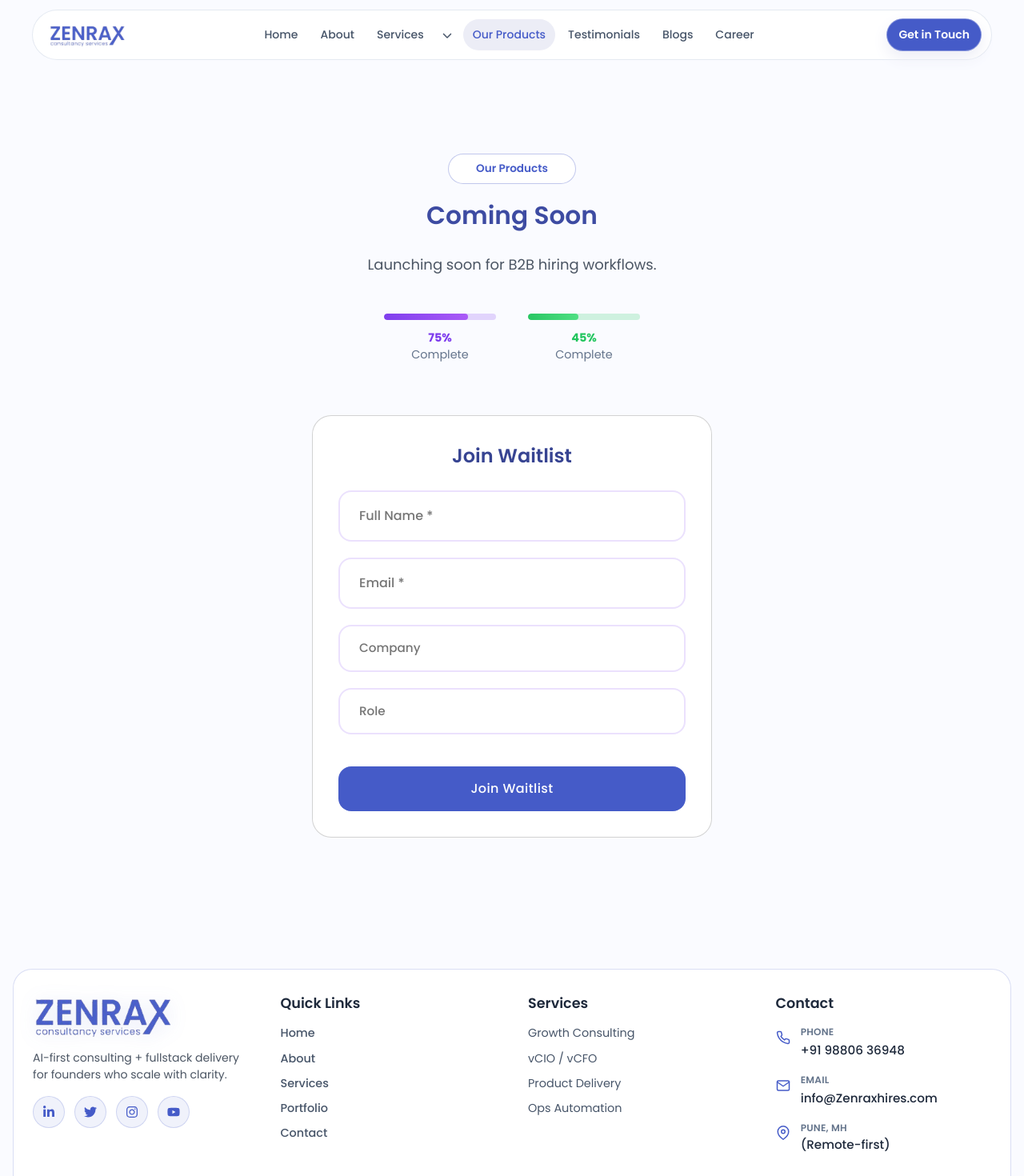
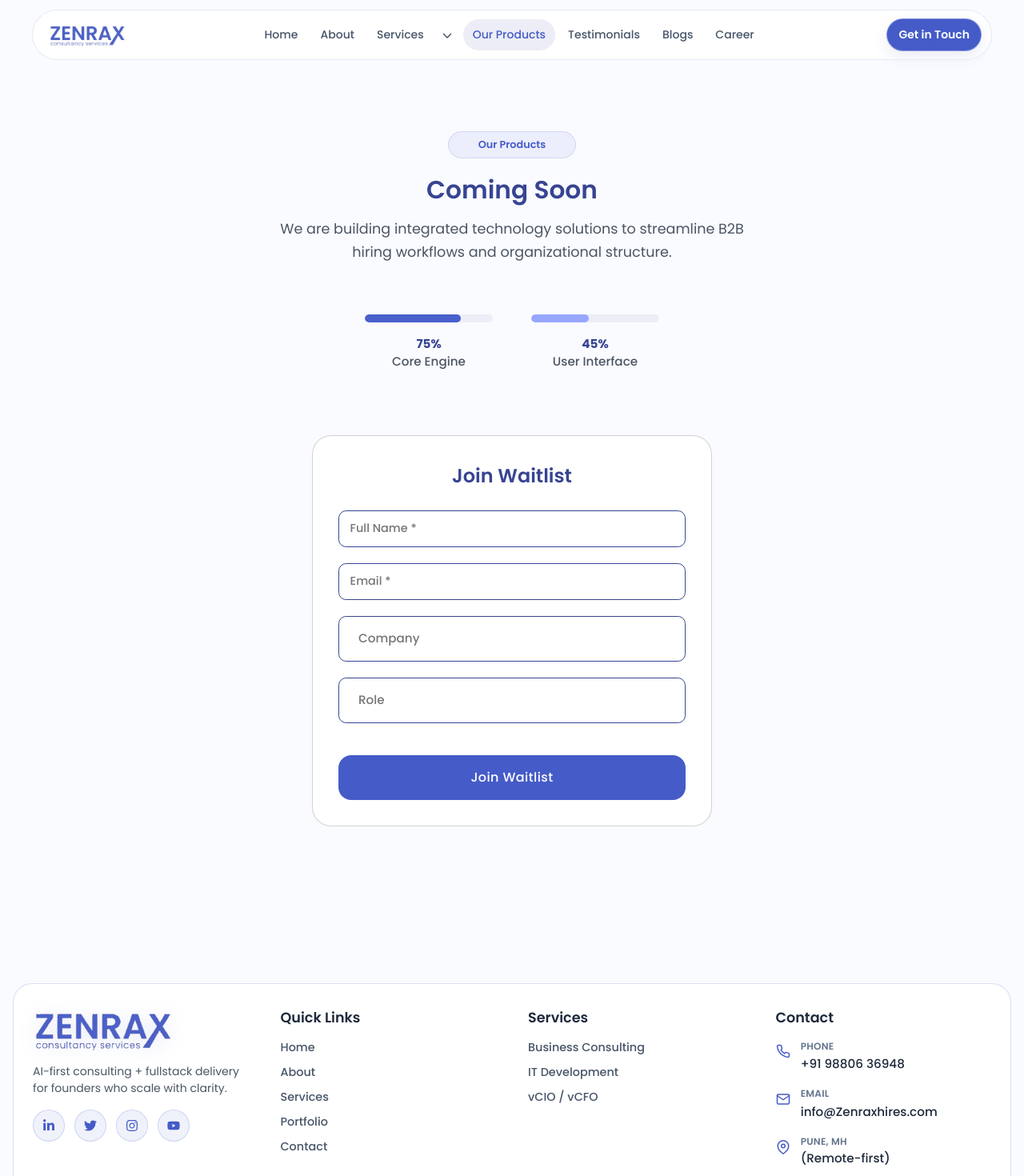
Before and after one commit to phpdhrishi-ux/Company-Webiste-Project, a React (Vite) app: page /products in a window 1280 px wide. Shown: the top 1470 px of the page at 80% size. Built offline with nearby package versions, Linux system fonts and the light colour scheme.

Commit message:
Footer Updated

```diff
--- a/src/components/Footer.jsx
+++ b/src/components/Footer.jsx
@@ -149,18 +149,21 @@
               >
                 Services
               </h3>
-              {services.map((service) => (
-                <p
-                  key={service}
-                  style={{
-                    marginBottom: "0.6rem",
-                    fontSize: "0.9rem",
-                    color: "#475569",
-                    margin: "0 0 0.6rem 0",
-                  }}
-                >
-                  {service}
-                </p>
+              {services.map(([label, href]) => (
+                <a
+                key={href}
+                href={href}
+                style={{
+                  display: "block",
+                  marginBottom: "0.6rem",
+                  color: "#475569",
+                  fontSize: "0.9rem",
+                  fontWeight: 500,
+                  textDecoration: "none",
+                }}
+              >
+                {label}
+              </a>
               ))}
             </div>
 
@@ -237,10 +240,9 @@
 ];
 
 const services = [
-  "Growth Consulting",
-  "vCIO / vCFO",
-  "Product Delivery",
-  "Ops Automation",
+  ["Business Consulting" ,"/consulting" ],
+  ["IT Development" , "/it-development"],
+  ["vCIO / vCFO" , "/vcio-vcfo"],
 ];
 
 const ContactRow = ({ label, value, href, Icon }) => (
--- a/src/components/GlassLayout.css
+++ b/src/components/GlassLayout.css
@@ -1055,29 +1055,32 @@
 /* =========================================================
       19) PRODUCTS (COMING SOON)
       ========================================================= */
-
+/* Progress Bar Container */
 .coming-soon-progress {
-  width: 140px;
-  height: 8px;
-  border-radius: 4px;
+  width: 160px; /* Slightly wider for better visibility */
+  height: 10px;  /* Match the thickness of the blogs visual elements */
+  border-radius: 9999px;
   overflow: hidden;
   margin: 0 auto 0.25rem;
+  background-color: var(--primary-l) !important; /* Soft brand blue background */
 }
 
+/* Progress Fill Animation */
 .progress-fill {
   height: 100%;
-  border-radius: 4px;
+  border-radius: 9999px;
   transition: width 2s ease-in-out;
   animation: progressPulse 2s ease-in-out infinite;
 }
 
 @keyframes progressPulse {
-  0%,
-  100% {
+  0%, 100% {
     opacity: 1;
+    filter: brightness(1);
   }
   50% {
-    opacity: 0.8;
+    opacity: 0.9;
+    filter: brightness(1.1);
   }
 }
 
--- a/src/components/WaitlistForm.jsx
+++ b/src/components/WaitlistForm.jsx
@@ -17,9 +17,9 @@
 
   const inputStyle = {
     width: "100%",
-    padding: "1.125rem 1.5rem",
-    borderRadius: "1rem",
-    border: "2px solid rgba(124,58,237,0.15)",
+    padding: "0.7rem 0.85rem",
+    borderRadius: "0.6rem",
+    border: "1px solid #374492",
     background: "rgba(255,255,255,0.95)",
     backdropFilter: "blur(20px)",
     fontSize: "1rem",
@@ -28,6 +28,9 @@
     outline: "none",
     boxSizing: "border-box",
     boxShadow: "0 4px 20px rgba(124,58,237,0.08)",
+    color: "#111827",
+    fontSize: "0.9rem",
+    outline: "none",
   };
 
   const handleChange = (e) =>
--- a/src/pages/Contact.jsx
+++ b/src/pages/Contact.jsx
@@ -23,7 +23,6 @@
     borderRadius: "0.6rem",
     border: "none",
     backgroundColor: "transparent",
-    color: "#111827",
     fontSize: "0.9rem",
     outline: "none",
   };
@@ -85,9 +84,19 @@
       >
         {/* Intro Section */}
         <div style={{ maxWidth: "46rem", marginBottom: "2.5rem" }}>
-          <div
+        <div
             className="gradient-rounded-text-box"
-            style={{ marginBottom: "1.5rem" }}
+            style={{
+              margin: "0 0 1.25rem 0", // Margin bottom to space it from the heading
+              background: "rgba(69, 91, 200, 0.08)",
+              color: "#455bc8",
+              border: "1px solid rgba(69, 91, 200, 0.15)",
+              padding: "0.4rem 1.25rem",
+              borderRadius: "99px",
+              fontSize: "0.8rem",
+              fontWeight: 600,
+              width: "fit-content",
+            }}
           >
             Contact
           </div>
--- a/src/pages/Products.jsx
+++ b/src/pages/Products.jsx
@@ -2,10 +2,20 @@
 import "../components/GlassLayout.css";
 
 const Products = () => (
-  <main className="section-padding" style={{ position: "relative" }}>
+  <main className="section-padding" style={{
+    position: "relative",
+    minHeight: "100vh",
+    background: "var(--bg-main)",
+    paddingTop: "100px"
+  }}>
     <div
       className="bg-radial-overlay"
-      style={{ position: "absolute", inset: 0, opacity: 0.4 }}
+      style={{
+        position: "absolute",
+        inset: 0,
+        opacity: 0.6,
+        background: "radial-gradient(circle at 50% 0%, rgba(69, 91, 200, 0.08) 0%, transparent 70%)"
+      }}
     />
 
     <div className="wrapper" style={{ position: "relative", zIndex: 1 }}>
@@ -14,19 +24,37 @@
           maxWidth: "60rem",
           margin: "0 auto",
           textAlign: "center",
-          padding: "2rem 1rem",
+          padding: "0rem 1rem",
         }}
       >
+        {/* Match Blogs Tag Style */}
         <div
-          className="gradient-rounded-text-box"
-          style={{ marginBottom: "1.5rem" }}
-        >
-          Our Products
-        </div>
+            className="gradient-rounded-text-box"
+            style={{
+              margin: "0 auto 1.5rem",
+              background: "rgba(69, 91, 200, 0.08)",
+              color: "#455bc8",
+              border: "1px solid rgba(69, 91, 200, 0.15)",
+              padding: "0.4rem 1.25rem",
+              borderRadius: "99px",
+              fontSize: "0.8rem",
+              fontWeight: 600,
+              width: "fit-content",
+            }}
+          >
+            Our Products
+          </div>
 
+        {/* Same font-size and color as Blogs Heading */}
         <h1
-          className="heading-2 text-gradient"
-          style={{ marginBottom: "1.25rem" }}
+          className="heading-2"
+          style={{
+              // marginBottom: "1.5rem",
+              // // fontSize: "1.95rem",
+              // fontWeight: "700",
+              // color: "#374492",
+              // lineHeight: "1.2"
+          }}
         >
           Coming Soon
         </h1>
@@ -34,79 +62,68 @@
         <p
           className="desc"
           style={{
-            maxWidth: "44rem",
-            margin: "0 auto 3rem",
-            fontSize: "1.125rem",
+            maxWidth: "38rem",
+            margin: "0 auto 4rem",
+            fontSize: "1.1rem",
+            lineHeight: "1.6",
+            color: "#4b5563"
           }}
         >
-          Launching soon for B2B hiring workflows.
+          We are building integrated technology solutions to streamline B2B hiring workflows and organizational structure.
         </p>
 
-        {/* ✅ Progress Bars */}
+        {/* Progress Bars Section */}
         <div
           style={{
             display: "flex",
             justifyContent: "center",
-            gap: "2.5rem",
-            marginBottom: "4rem",
+            gap: "3rem",
+            marginBottom: "5rem",
             flexWrap: "wrap",
           }}
         >
-          <div style={{ textAlign: "center", minWidth: "140px" }}>
-            <div
-              className="coming-soon-progress"
-              style={{ background: "rgba(124,58,237,0.2)" }}
-            >
+          {/* Core Engine */}
+          <div style={{ textAlign: "center", minWidth: "160px" }}>
+            <div className="coming-soon-progress" style={{ background: "var(--primary-l)" }}>
               <div
                 className="progress-fill"
                 style={{
                   width: "75%",
-                  background: "linear-gradient(90deg, #7c3aed, #a855f7)",
+                  background: "var(--primary)",
+                  boxShadow: "0 0 15px rgba(69, 91, 200, 0.2)"
                 }}
               />
             </div>
-            <div
-              style={{
-                fontSize: "0.9rem",
-                color: "#64748b",
-                marginTop: "0.75rem",
-              }}
-            >
-              <span style={{ color: "#7c3aed", fontWeight: 700 }}>75%</span>
+            <div style={{ fontSize: "0.95rem", color: "var(--text-tertiary)", marginTop: "1rem" }}>
+              <span style={{ color: "var(--primary-dark)", fontWeight: 700 }}>75%</span>
               <br />
-              Complete
+              <span style={{ fontWeight: 500 }}>Core Engine</span>
             </div>
           </div>
 
-          <div style={{ textAlign: "center", minWidth: "140px" }}>
-            <div
-              className="coming-soon-progress"
-              style={{ background: "rgba(34,197,94,0.2)" }}
-            >
+          {/* UI Section */}
+          <div style={{ textAlign: "center", minWidth: "160px" }}>
+            <div className="coming-soon-progress" style={{ background: "var(--primary-l)" }}>
               <div
                 className="progress-fill"
                 style={{
                   width: "45%",
-                  background: "linear-gradient(90deg, #22c55e, #4ade80)",
+                  background: "var(--primary-light)",
                 }}
               />
             </div>
-            <div
-              style={{
-                fontSize: "0.9rem",
-                color: "#64748b",
-                marginTop: "0.75rem",
-              }}
-            >
-              <span style={{ color: "#22c55e", fontWeight: 700 }}>45%</span>
+            <div style={{ fontSize: "0.95rem", color: "var(--text-tertiary)", marginTop: "1rem" }}>
+              <span style={{ color: "var(--primary-dark)", fontWeight: 700 }}>45%</span>
               <br />
-              Complete
+              <span style={{ fontWeight: 500 }}>User Interface</span>
             </div>
           </div>
         </div>
 
-        {/* ✅ Waitlist Card */}
-        <WaitlistForm />
+        {/* Waitlist Form */}
+        <div style={{ paddingBottom: "4rem" }}>
+           <WaitlistForm />
+        </div>
       </div>
     </div>
   </main>
```
